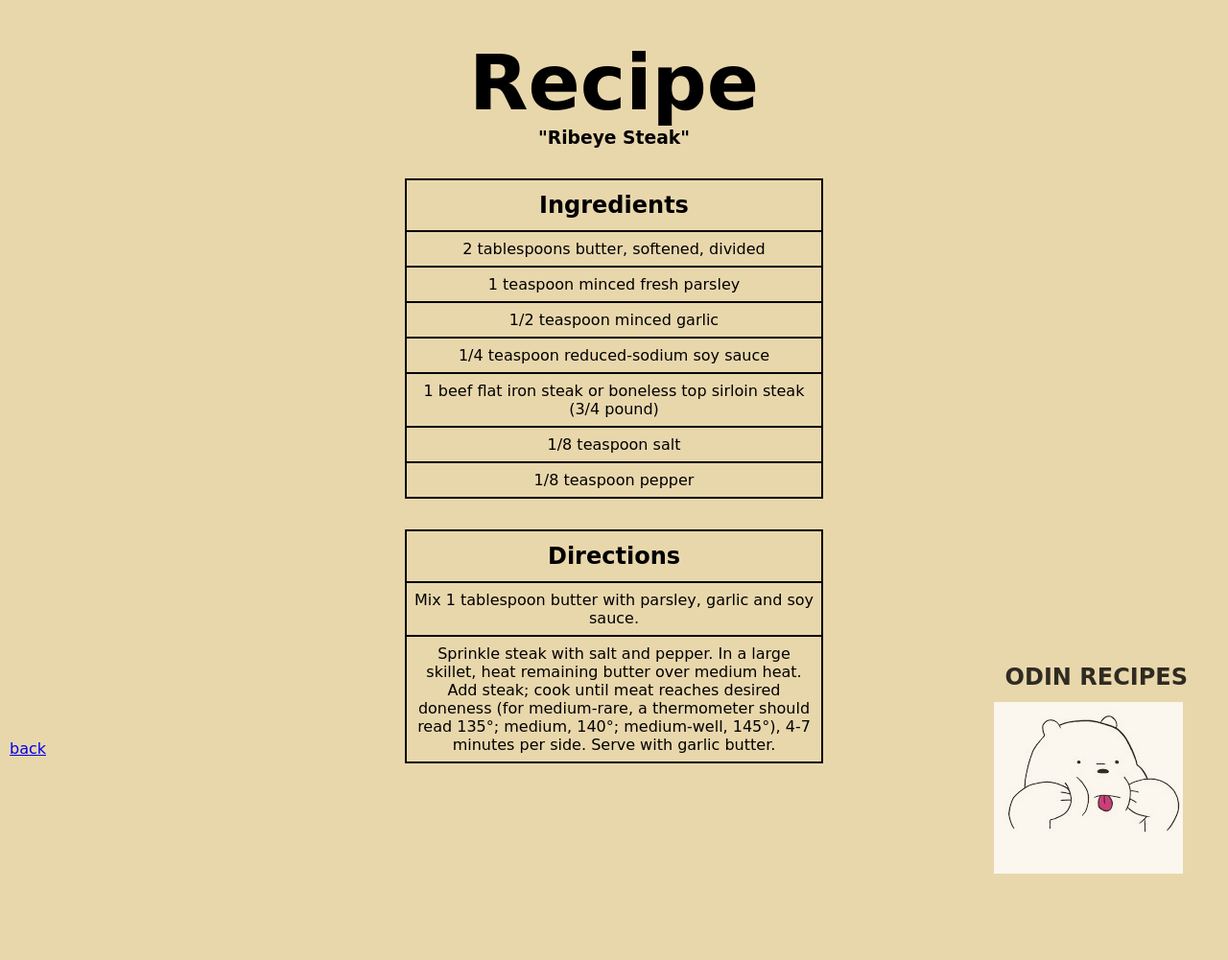
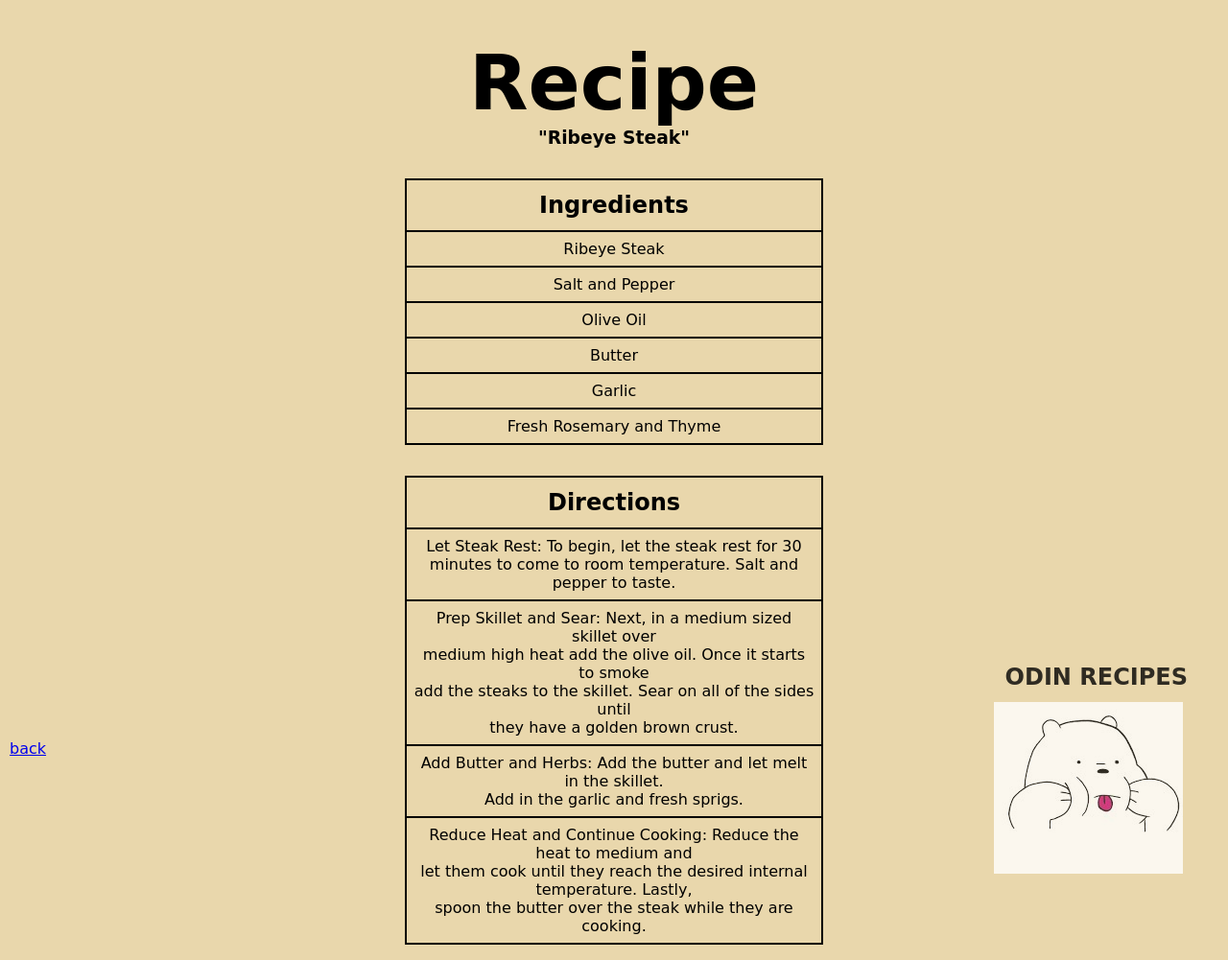
Before and after one commit to AdrianGallano/odin-recipes-old, a plain HTML site: page recipes/ribeye.html in a window 1280 px wide. Shown: the whole page at 96% size. Before the commit the page ends 812 px from the top, so only its background shows below. Drawn offline with Linux system fonts and the light colour scheme; a web font is replaced by a local one.

Commit message:
project finished

```diff
--- a/recipes/ribeye.html
+++ b/recipes/ribeye.html
@@ -22,25 +22,22 @@
             <th>Ingredients</th>
         </tr>
         <tr>
-            <td>2 tablespoons butter, softened, divided</td>
+            <td>Ribeye Steak</td>
         </tr>
         <tr>
-            <td>1 teaspoon minced fresh parsley</td>
+            <td>Salt and Pepper</td>
         </tr>
         <tr>
-            <td>1/2 teaspoon minced garlic</td>
+            <td>Olive Oil</td>
         </tr>
         <tr>
-            <td>1/4 teaspoon reduced-sodium soy sauce</td>
+            <td>Butter</td>
         </tr>
         <tr>
-            <td>1 beef flat iron steak or boneless top sirloin steak (3/4 pound)</td>
+            <td>Garlic</td>
         </tr>
         <tr>
-            <td>1/8 teaspoon salt</td>
-        </tr>
-        <tr>
-            <td>1/8 teaspoon pepper</td>
+            <td>Fresh Rosemary and Thyme</td>
         </tr>
     </table>
     <table>
@@ -48,13 +45,22 @@
             <th>Directions</th>
         </tr>
         <tr>
-            <td>Mix 1 tablespoon butter with parsley, garlic and soy sauce.</td>
+            <td>Let Steak Rest: To begin, let the steak rest for 30 minutes to come to room temperature. Salt and pepper to taste.</td>
         </tr>
         <tr>
-            <td>Sprinkle steak with salt and pepper. In a large skillet, heat remaining
-                butter over medium heat. Add steak; cook until meat reaches desired doneness
-                (for medium-rare, a thermometer should read 135°; medium, 140°; medium-well, 145°),
-                4-7 minutes per side. Serve with garlic butter.</td>
+            <td>Prep Skillet and Sear: Next, in a medium sized skillet over <br>
+                medium high heat add the olive oil. Once it starts to smoke <br>
+                add the steaks to the skillet. Sear on all of the sides until <br>
+                they have a golden brown crust.</td>
+        </tr>
+        <tr>
+            <td>Add Butter and Herbs: Add the butter and let melt in the skillet. <br>
+                Add in the garlic and fresh sprigs.</td>
+        </tr>
+        <tr>
+            <td>Reduce Heat and Continue Cooking: Reduce the heat to medium and <br>
+                let them cook until they reach the desired internal temperature. Lastly, <br>
+                spoon the butter over the steak while they are cooking.</td>
         </tr>
     </table>
 </main>
--- a/styles/pages.css
+++ b/styles/pages.css
@@ -43,11 +43,8 @@ h2{
 
 
 /* bearr */
-@media(max-width:800px){
-    aside{
-        display: none;
-    }
-}
+
+
 
 aside{
     position: fixed;
@@ -66,10 +63,12 @@ aside:hover{
     transition: 500ms ease-in-out;
     height: 9rem;
     opacity: .8;
+
 }
 
 
 /* table customization */
+
 table{
     width: 35%;
 }
@@ -90,3 +89,14 @@ th{
     bottom: 10px;
     left: 10px;
 }
+
+@media(max-width:800px){
+    aside{
+        display: none;
+    }
+
+    table{
+        width: 90%;
+    }
+
+}
```
Also changed, not shown: recipes/butter.html (+3 -3 lines), recipes/pan.html (+24 -18 lines).
